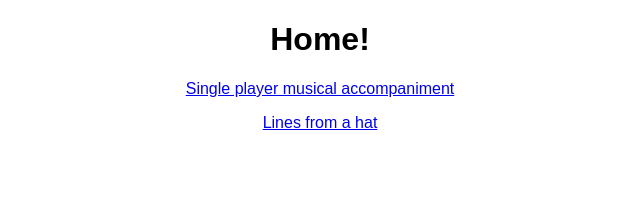
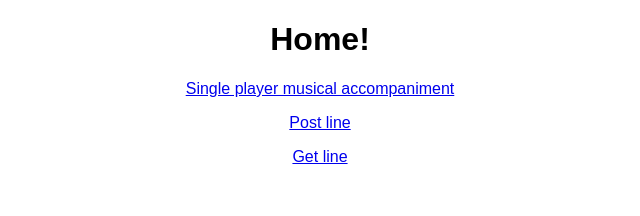
Before and after one commit to katherineahern/improv_tech, a React (Create React App) app in the folder musical_accompaniment/my-app/: page / in a window 1280 px wide. Shown: the top 216 px of the page, without its empty margins (256-896 px from the left). Built offline with nearby package versions, Linux system fonts and the light colour scheme.

Commit message:
Stub of GetLine

```diff
--- a/musical_accompaniment/my-app/src/App.js
+++ b/musical_accompaniment/my-app/src/App.js
@@ -12,7 +12,8 @@ class App extends Component {
       <div>
         <h1>Home!</h1>
         <p><a href="music">Single player musical accompaniment</a></p>
-        <p><a href="LineHat">Lines from a hat</a></p>
+        <p><a href="LineHat">Post line</a></p>
+        <p><a href="GetLine">Get line</a></p>
       </div>
     );
   }
--- a/musical_accompaniment/my-app/src/LineHat.js
+++ b/musical_accompaniment/my-app/src/LineHat.js
@@ -8,14 +8,11 @@ function addLine() {}; //defined here to prevent error
 
 class LineHat extends Component {
 
-
 	constructor () {
 		super();
 		this.state = {
 	    line: ''
 	  }
-
-
 		this.handleChange = event => {
     this.setState({ line: event.target.value });
   }
--- a/musical_accompaniment/my-app/src/index.js
+++ b/musical_accompaniment/my-app/src/index.js
@@ -4,6 +4,7 @@ import './index.css';
 import App from './App';
 import MusicalAccompaniment from './MusicalAccompaniment';
 import LineHat from './LineHat';
+import GetLine from './GetLine';
 import registerServiceWorker from './registerServiceWorker';
 import { BrowserRouter as Router, Switch, Route, Link } from 'react-router-dom';
 
@@ -14,6 +15,7 @@ ReactDOM.render(
 	        <Route exact path="/" component={App}/>
 	        <Route path="/music" component={MusicalAccompaniment}/>
 	        <Route path="/lineHat" component={LineHat}/>
+	        <Route path="/getLine" component={GetLine}/>
 	        <Route path='*' exact={true} component={App} />
 	    </Switch>
     </Router>
```
Lines whose indentation alone changed are shown as unchanged.
